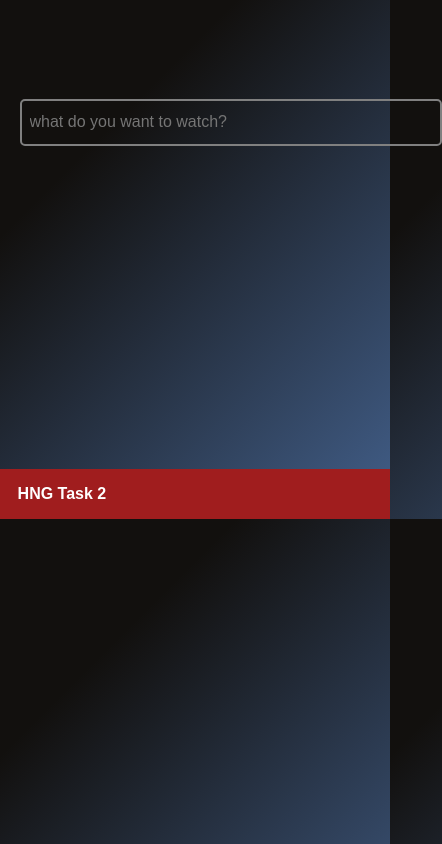
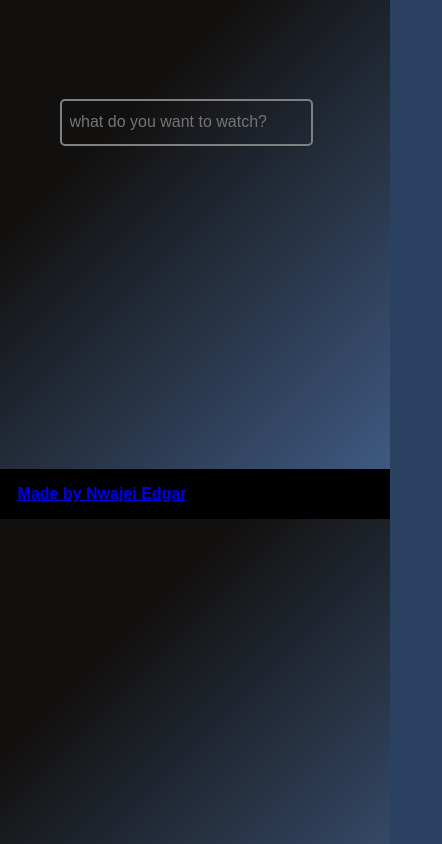
Before and after one commit to Otakuwind/Zuri-stage-two, a plain HTML site: page index.html in a window 390 px wide. Shown: the whole page, 442 px wide, since content can reach past the window. Drawn offline with Linux system fonts and the light colour scheme; no server answers.

Commit message:
responsiveness

```diff
--- a/index.html
+++ b/index.html
@@ -32,7 +32,8 @@
 
     <footer>
       <div class="footerContainer">
-        <p>HNG Task 2</p>
+    <p><a href="https://github.com/Otakuwind">Made by Nwajei Edgar</a></p>
+
       </div>
     </footer>
 
--- a/style.css
+++ b/style.css
@@ -147,7 +147,7 @@ h1{
 
 /*The footer*/
 footer{
-    background-color: #A01D1E;
+    background-color: black;
     font-weight: 600;
     margin-top: 1rem;
     padding: 1rem 1.1rem;
@@ -165,7 +165,8 @@ footer{
         font-size: 1.7rem;
     }
     .search-btn input{
-        width: 50vh;
+        width: 30vh;
+        margin-left: 40px;
     }
     .sm-search{
         display: none;
```
